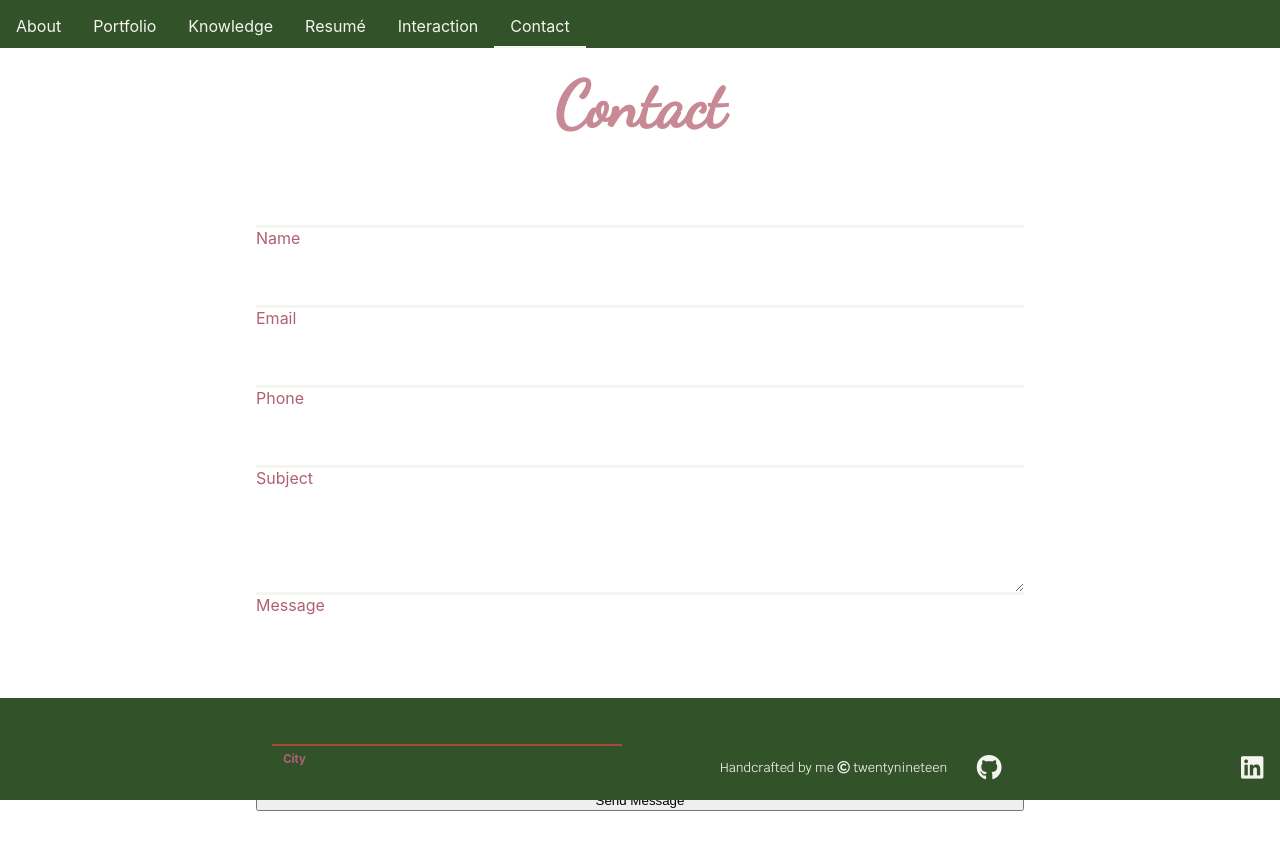
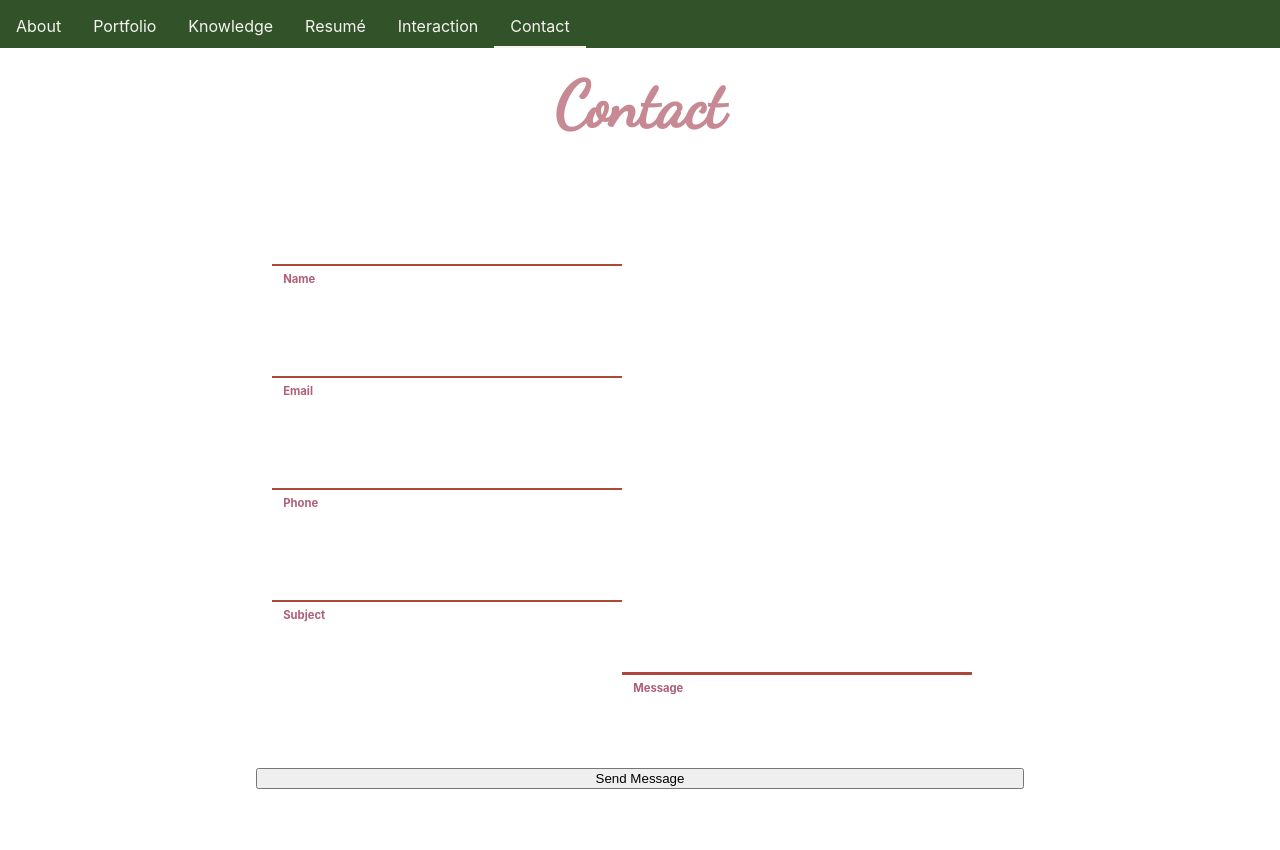
Before and after one commit to Naicah/Portfolio_v2, a React (Create React App) app: page /contact in a window 1280 px wide. Shown: the top 850 px of the page. Built offline with nearby package versions, Linux system fonts and the light colour scheme; a web font is replaced by a local one.

Commit message:
Adds InputField and auto generates contact form

```diff
--- a/src/Components/Contact/Contact.js
+++ b/src/Components/Contact/Contact.js
@@ -1,6 +1,30 @@
 // Slack icon: <i className="fab fa-slack"></i>
 import React, { Component } from "react";
+import InputField from "./InputField";
 import { Footer } from "../General";
+
+const inputs = [
+  {
+    name: "Name",
+    type: "text"
+  },
+  {
+    name: "Email",
+    type: "email"
+  },
+  {
+    name: "Phone",
+    type: "tel"
+  },
+  {
+    name: "Subject",
+    type: "text"
+  },
+  {
+    name: "Message",
+    type: "textarea"
+  }
+];
 
 class Contact extends Component {
   state = {
@@ -11,6 +35,13 @@ class Contact extends Component {
     buttonText: "Send Message"
   };
 
+  makeSetInputFieldValue = () => (statePropertyName, value) => {
+    let newState = {};
+    newState[statePropertyName] = value;
+
+    this.setState(newState);
+  };
+
   render() {
     return (
       <div>
@@ -18,75 +49,13 @@ class Contact extends Component {
           <h1>Contact</h1>
 
           <form className="contactForm" onSubmit={e => this.formSubmit(e)}>
-            <div>
-              <input
-                onChange={e => this.setState({ name: e.target.value })}
-                name="name"
-                className="nameInput"
-                type="text"
+            {inputs.map(props => (
+              <InputField
+                {...props}
+                setStateValue={this.makeSetInputFieldValue()}
                 value={this.state.name}
               />
-              <label htmlFor="message-name">Name</label>
-            </div>
-
-            <div>
-              <input
-                onChange={e => this.setState({ email: e.target.value })}
-                name="email"
-                className="email"
-                type="email"
-                required
-                value={this.state.email}
-              />
-              <label htmlFor="message-email">Email</label>
-            </div>
-
-            <div>
-              <input
-                onChange={e => this.setState({ phone: e.target.value })}
-                name="phone"
-                className="phone"
-                type="text"
-                value={this.state.phone}
-              />
-              <label htmlFor="message-name">Phone</label>
-            </div>
-
-            <div>
-              <input
-                onChange={e => this.setState({ subject: e.target.value })}
-                name="subject"
-                className="subject"
-                type="text"
-                value={this.state.subject}
-              />
-              <label htmlFor="message-subject">Subject</label>
-            </div>
-
-            <div className="messageContainer">
-              <textarea
-                onChange={e => this.setState({ message: e.target.value })}
-                name="message"
-                className="message"
-                type="text"
-                value={this.state.message}
-                required
-              />
-              <label htmlFor="message-input">Message</label>
-            </div>
-
-            <span class="input input--minoru">
-              <input
-                class="input__field input__field--yoko"
-                type="text"
-                id="input-17"
-              />
-              <label class="input__label input__label--yoko" for="input-17">
-                <span class="input__label-content input__label-content--yoko">
-                  City
-                </span>
-              </label>
-            </span>
+            ))}
 
             <div className="button--container">
               <button type="submit" className="button button-primary">
@@ -95,7 +64,7 @@ class Contact extends Component {
             </div>
           </form>
         </div>
-        <Footer />
+        {/* <Footer /> */}
       </div>
     );
   }
--- /dev/null
+++ b/src/Components/Contact/InputField.js
@@ -0,0 +1,35 @@
+import React from "react";
+
+function InputField({ setStateValue, name, type, value }) {
+  let InputType = "input";
+
+  if (type === "textarea") {
+    type = "text";
+    InputType = "textarea";
+  }
+
+  const label = name;
+  name = name.toLowerCase();
+
+  return (
+    <div className="input">
+      <InputType
+        onChange={e => setStateValue(name, e.target.value)}
+        name={name}
+        className="input__field input__field--yoko"
+        type={type}
+        value={value}
+      />
+      <label
+        class="input__label input__label--yoko"
+        htmlFor={"message-" + name}
+      >
+        <span class="input__label-content input__label-content--yoko">
+          {label}
+        </span>
+      </label>
+    </div>
+  );
+}
+
+export default InputField;
```
